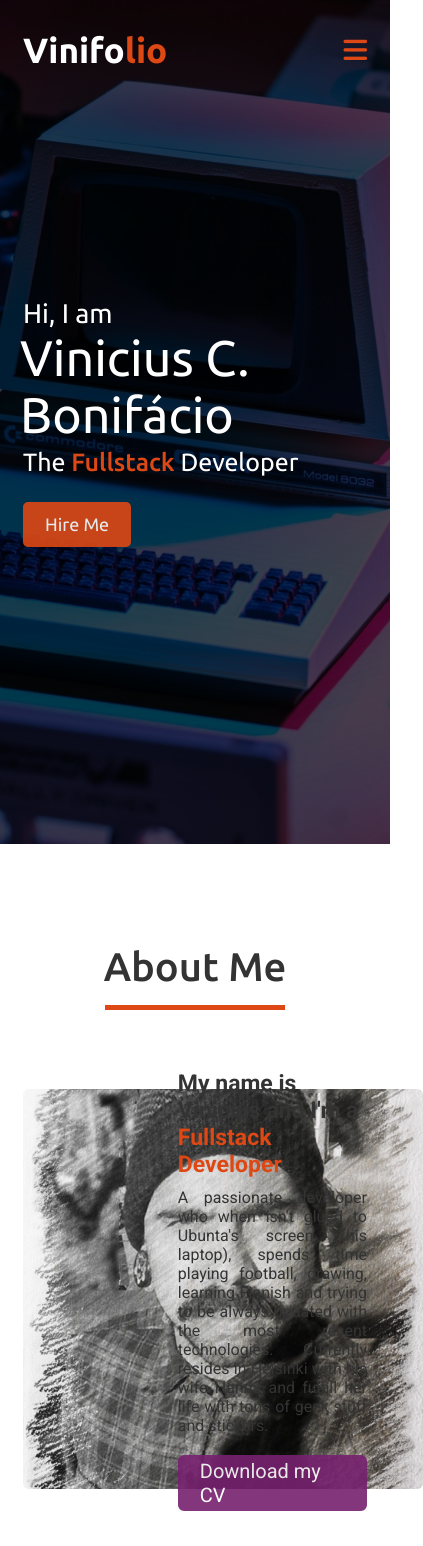
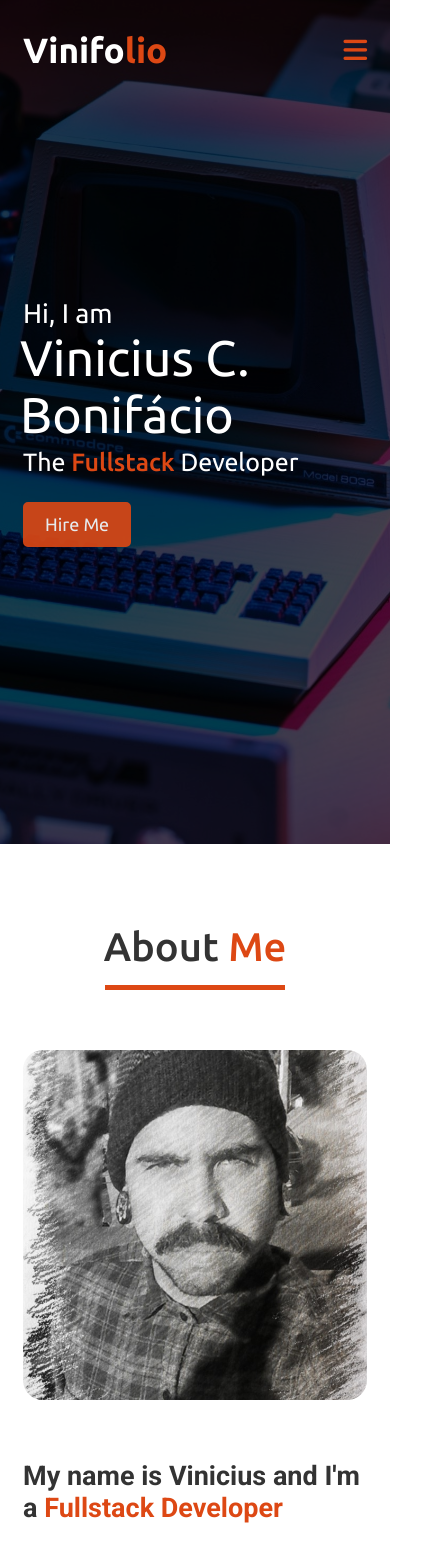
Before and after one commit to vinicius77/react-images-carousel, a React (Create React App) app: page / in a window 390 px wide. Shown: the top 1546 px of the page, 423 px wide, since content can reach past the window. Built offline with nearby package versions, Linux system fonts and the light colour scheme.

Commit message:
Implements the media queries for the about page, corrects some glitches in their transitions and also in other media queries

```diff
--- a/public/index.html
+++ b/public/index.html
@@ -7,7 +7,7 @@
       name="description"
       content="Web site created using create-react-app"
     />
-    <title>Vinicius C. Bonifacio</title>
+    <title>Vinicius C. Bonifácio | Portfolio</title>
   </head>
   <body>
     <noscript>You need to enable JavaScript to run this app.</noscript>
--- a/src/components/About.css
+++ b/src/components/About.css
@@ -11,6 +11,10 @@
   padding-bottom: 20px;
   color: var(--ubuntu-gray);
   font-family: "Ubuntu", sans-serif;
+}
+
+.about .title span {
+  color: var(--ubuntu-orange);
 }
 
 .about .title::before {
@@ -45,13 +49,13 @@
   height: 400px;
   width: 400px;
   object-fit: cover;
-  border-radius: 6px;
+  border-radius: 20px;
 }
 
 .about .about-content .right .text {
-  font-size: 23px;
+  font-size: 27px;
   font-weight: 700;
-  margin-bottom: 10px;
+  margin-bottom: 21px;
   color: var(--ubuntu-gray);
 }
 
@@ -81,3 +85,28 @@
   background: transparent;
   color: var(--ubuntu-purple);
 }
+
+/** Media Queries related to the About section */
+
+@media (max-width: 1100px) {
+  .about .about-content .left img {
+    height: 350px;
+    width: 350px;
+  }
+}
+
+@media (max-width: 949px) {
+  .about .about-content .column {
+    width: 100%;
+  }
+
+  .about .about-content .left {
+    display: flex;
+    justify-content: center;
+    margin: 0 auto 60px;
+  }
+
+  .about .about-content .right {
+    flex: 100%;
+  }
+}
--- a/src/components/About.js
+++ b/src/components/About.js
@@ -5,7 +5,9 @@ const About = () => {
   return (
     <section className="about" id="about">
       <div className="max-width">
-        <h2 className="title">About Me</h2>
+        <h2 className="title">
+          About <span>Me</span>
+        </h2>
         <div className="about-content">
           <div className="column left">
             <img src="/images/crayon-bw.png" alt="Profile Pic" />
--- a/src/components/Footer.css
+++ b/src/components/Footer.css
@@ -2,7 +2,6 @@ footer {
   background: var(--ubuntu-gray);
   padding: 20px 23px;
   color: var(--white);
-
   opacity: 0.9;
 }
 
--- a/src/components/Home.css
+++ b/src/components/Home.css
@@ -65,7 +65,7 @@
 }
 
 /** Media Queries related to the Home section */
-@media (max-width: 1100px) {
+@media (max-width: 1300px) {
   .home .max-width {
     margin-left: 0;
   }
--- a/src/components/Navbar.css
+++ b/src/components/Navbar.css
@@ -64,13 +64,16 @@
 }
 
 /** Media Queries related to the Navbar section */
-@media (max-width: 990px) {
+/* @media (max-width: 990px) {
   .max-width {
     padding: 0 50px;
   }
-}
+} */
 
 @media (max-width: 949px) {
+  .max-width {
+    padding: 0 50px;
+  }
   .menu-button {
     display: block;
     z-index: 50;
@@ -82,7 +85,7 @@
     content: "\f00d";
   }
 
-  /** Two classes resposible to toggle the menu*/
+  /** Two classes responsible to toggle the menu*/
   .navbar .menu {
     position: fixed;
     top: 0;
--- a/src/index.css
+++ b/src/index.css
@@ -29,12 +29,13 @@ html {
 }
 
 section {
-  padding: 100px 0;
+  padding: 80px 0;
 }
 
 /** Responsive Media Queries */
 @media (max-width: 949px) {
   .max-width {
+    max-width: 800px;
     padding: 0 50px;
   }
 }
```
Also changed, not shown: public/images/crayon-bw.png.
